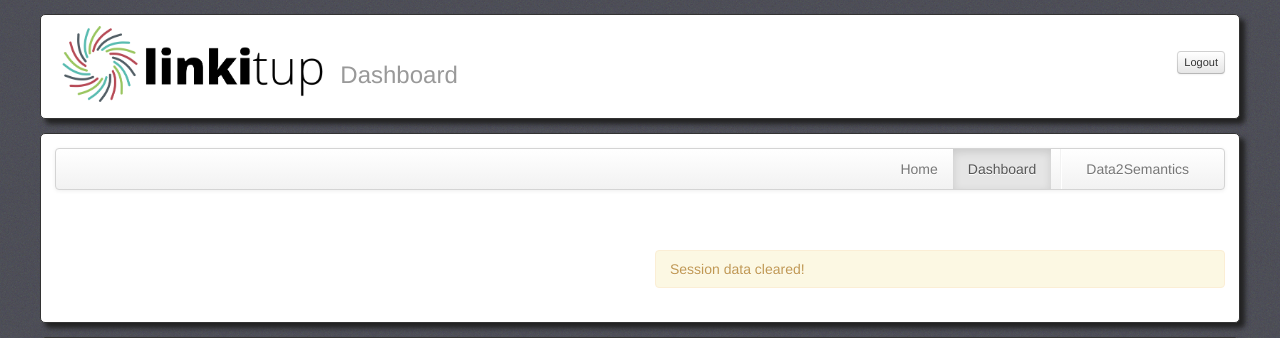
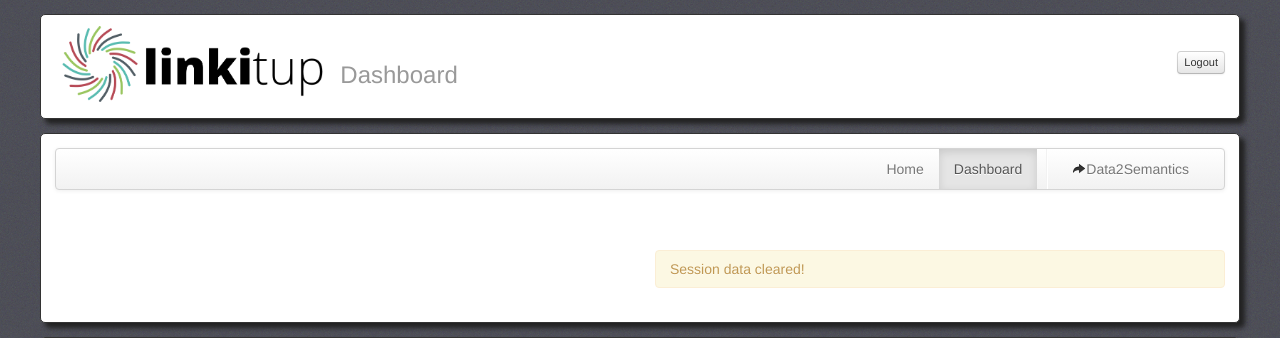
Before and after one commit to Data2Semantics/linkitup, a Django app: page /clear in a window 1280 px wide. Shown: the top 338 px of the page. Run offline with Django 3.2, Linux system fonts and the light colour scheme.

Commit message:
UI Layout work (cont'd)

```diff
--- a/src/static/css/commit.css
+++ b/src/static/css/commit.css
@@ -46,6 +46,9 @@ body {
 
 .nav-list > li > input.text-button {
   padding: 3px 15px;
+  width: 138px;
+  color: rgb(0, 136, 204);
+  cursor: auto;
 }
 
 .nav-list > .active > input.text-button,
--- a/src/templates/articles.html
+++ b/src/templates/articles.html
@@ -116,6 +116,7 @@
 					{% endif %}
 				</div>
 				<div class="span2">
+					<div class="well" style="padding: 8px 0;">
 					<ul class="nav nav-list">
 					<li class="nav-header">Plugins</li>
 					{% for plugin in plugins %}
@@ -126,6 +127,7 @@
 					</li><li><input type='submit' name='task' value='Download RDF' class='text-button' id="rdf_{{ i.article_id }}"/>
 					</li><li><input type='submit' name='task' value='Add to Figshare' class='text-button' id="figshare_{{ i.article_id }}"/>
 					</li></ul>
+					</div>
 				</div>
 			</div>
 			</div>
--- a/src/templates/button.html
+++ b/src/templates/button.html
@@ -1,3 +1 @@
-<!-- <a class='btn btn-small' style="line-height: 35px;" id="{{ plugin.slug }}_link_{{ i.article_id }}"><img src="{{ plugin.logo }}" style="height: 30px; float: left; padding-left: 5px; margin-right: -35px">&nbsp;{{ plugin.name }}</a>
- -->
 <a id="{{ plugin.slug }}_link_{{ i.article_id }}">{{ plugin.name }}</a>
--- a/src/templates/dashboard.html
+++ b/src/templates/dashboard.html
@@ -13,7 +13,7 @@
 	<li><a href="/">Home</a></li>
 	<li class="active"><a href="/dashboard">Dashboard</a></li>
 	<li class='divider-vertical'></li>
-	<li><a href="http://www.data2semantics.org" target="_blank">Data2Semantics</a></li>
+	<li><a href="http://www.data2semantics.org" target="_blank"><i class='icon-share-alt'></i>Data2Semantics</a></li>
 {% endblock %}
 
 {% block content %}
--- a/src/templates/index.html
+++ b/src/templates/index.html
@@ -33,7 +33,7 @@
 			    	  <li class="active"><a href="/">Home</a></li>
 				      <li><a href="/dashboard">Dashboard</a></li>
 				      <li class='divider-vertical'></li>
-				      <li><a href="http://www.data2semantics.org" target="_blank">Data2Semantics</a></li>
+				      <li><a href="http://www.data2semantics.org" target="_blank"><i class='icon-share-alt'></i>Data2Semantics</a></li>
 			      	{% endblock %}
 			    </ul>
 			  </div>
--- a/src/templates/results.html
+++ b/src/templates/results.html
@@ -33,7 +33,7 @@
 			if($("#{{ plugin.slug }}_modalbody_{{ i.article_id }}").text() == '') {
 	        	$("#{{ plugin.slug }}_modalbody_{{ i.article_id }}").html({{ plugin.slug }}_ajax_load).load({{ plugin.slug }}_loadUrl_{{ i.article_id }},function(response, status, xhr) {
 	        		if (status == "success") {
-						$('#{{ plugin.slug }}_link_{{ i.article_id }}').toggleClass('btn-info btn-success');
+						$('#{{ plugin.slug }}_link_{{ i.article_id }}').toggleClass('active');
 	        		}
 	        	});
 
```
